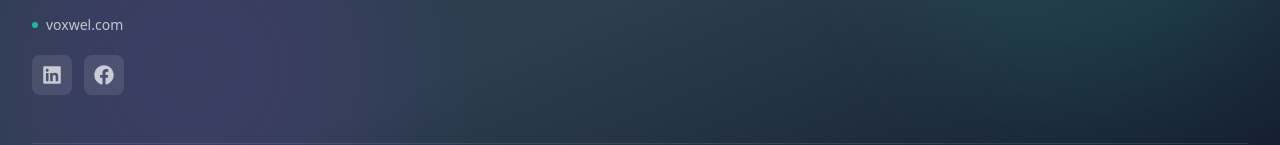
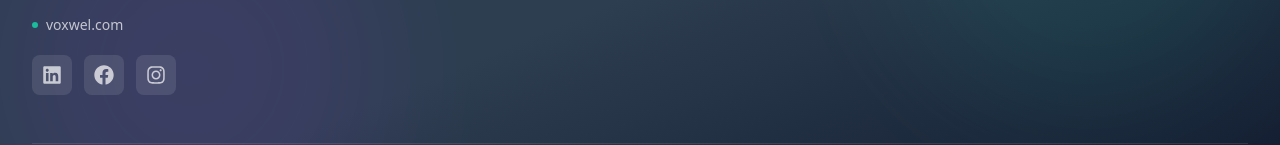
Before and after one commit to maduranga98/anchora-landing-page, a Next.js app: page /gdpr in a window 1280 px wide. Shown: the part 5809-5954 px from the top of the page. Built offline with nearby package versions, Linux system fonts and the light colour scheme.

Commit message:
Add Instagram link and update Facebook URL in footer

```diff
--- a/components/Footer.tsx
+++ b/components/Footer.tsx
@@ -2,7 +2,7 @@
 
 import Link from "next/link";
 import AnchoraLogo from "./AnchoraLogo";
-import { FaLinkedin, FaFacebook } from "react-icons/fa";
+import { FaLinkedin, FaFacebook, FaInstagram } from "react-icons/fa";
 
 export default function Footer() {
   const currentYear = new Date().getFullYear();
@@ -82,13 +82,22 @@ export default function Footer() {
                   <FaLinkedin className="w-5 h-5" />
                 </a>
                 <a
-                  href="https://web.facebook.com/profile.php?id=61575034203203&sk=about"
+                  href="https://www.facebook.com/profile.php?id=61584728859176"
                   target="_blank"
                   rel="noopener noreferrer"
                   className="w-10 h-10 bg-white/10 rounded-lg flex items-center justify-center text-white/70 hover:text-primary-teal hover:bg-primary-teal/20 transition-all duration-300"
                   aria-label="Facebook"
                 >
                   <FaFacebook className="w-5 h-5" />
+                </a>
+                <a
+                  href="https://www.instagram.com/vox.wel"
+                  target="_blank"
+                  rel="noopener noreferrer"
+                  className="w-10 h-10 bg-white/10 rounded-lg flex items-center justify-center text-white/70 hover:text-primary-teal hover:bg-primary-teal/20 transition-all duration-300"
+                  aria-label="Instagram"
+                >
+                  <FaInstagram className="w-5 h-5" />
                 </a>
               </div>
             </div>
```
